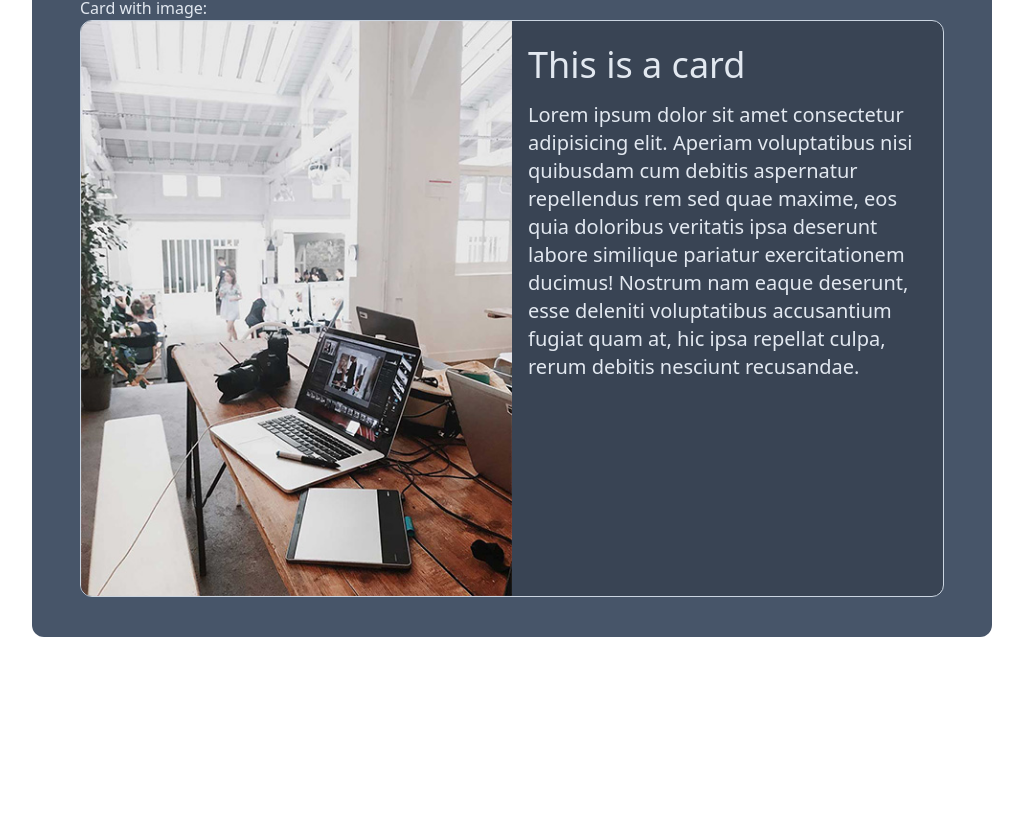
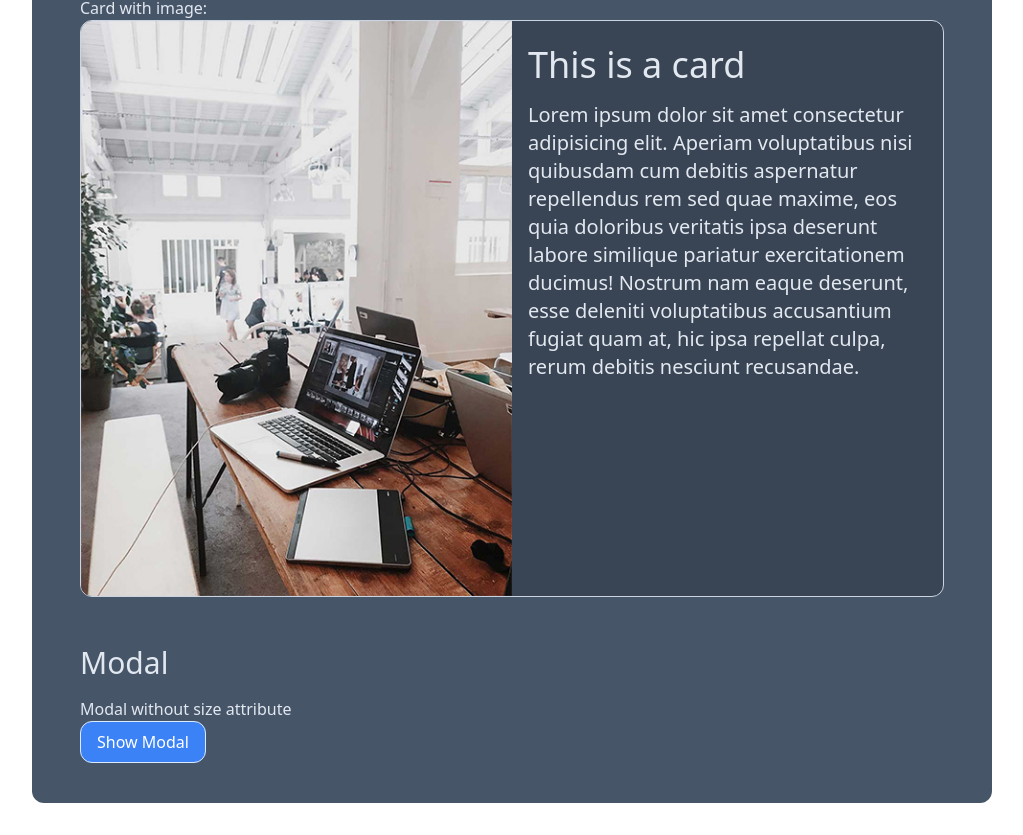
Before and after one commit to ChristofferGylin/react-component-library, a React app: page / in a window 1280 px wide. Shown: the part 2276-3111 px from the top of the page, without its empty margins (128-1151 px from the left). Before the commit the page ends 2945 px from the top, so only its background shows below. Built offline with nearby package versions, Linux system fonts and the light colour scheme; the HTML template or start-up script is replaced by a standard one.

Commit message:
Created Modal component

```diff
--- a/src/App.jsx
+++ b/src/App.jsx
@@ -4,6 +4,7 @@ import Alert from "./Alert";
 import { FiAlertOctagon } from "react-icons/fi";
 import Badge from "./Badge";
 import Card from "./Card";
+import Modal from "./Modal";
 
 const cardText = `Lorem ipsum dolor sit amet consectetur adipisicing elit. Aperiam
                 voluptatibus nisi quibusdam cum debitis aspernatur repellendus
@@ -18,6 +19,7 @@ const onDismiss = () => {
 };
 
 function App() {
+  const [showModal, setShowModal] = useState("hidden");
   return (
     <div className="text-slate-200">
       <h1 className="text-5xl text-center">React Component Library</h1>
@@ -177,6 +179,24 @@ function App() {
             />
           </div>
         </div>
+
+        <div className="flex flex-col gap-4 my-4">
+          <h2 className="text-3xl">Modal</h2>
+          <div>
+            <p>Modal without size attribute</p>
+            <Button
+              title="Show Modal"
+              callback={() => {
+                setShowModal("flex");
+              }}
+            />
+            <Modal show={showModal} onClose={setShowModal}>
+              <Modal.Header title="Tea or Cake or Death" />
+              <Modal.Body text="Lorem ipsum dolor sit amet consectetur adipisicing elit. Nam tempora soluta sit molestias accusantium. Nesciunt labore ducimus a deleniti ipsam ratione asperiores dolore voluptates adipisci, iure dignissimos pariatur sequi ipsa distinctio illo molestiae? Consequatur qui sit aliquid magnam aliquam delectus vero facilis ex nulla libero laborum fuga commodi voluptatem, corrupti amet omnis perferendis consectetur debitis inventore non labore molestiae numquam. Accusantium dolore repellendus possimus obcaecati eos? Ad enim quis repellat cupiditate neque quos est, nam nemo, quibusdam rerum, fuga quaerat consectetur necessitatibus voluptatum illo assumenda maiores itaque quasi accusamus dolor? Voluptatem, accusantium molestiae! Tempora maxime, explicabo nemo ad placeat obcaecati?" />
+              <Modal.Footer />
+            </Modal>
+          </div>
+        </div>
       </div>
     </div>
   );
--- a/src/Button.jsx
+++ b/src/Button.jsx
@@ -11,6 +11,10 @@ const Button = (props) => {
     } else if (size === 'xlarge') {
 
         sizeAtt = `py-6 px-8 text-xl`;
+
+    } else if (size === 'small') {
+
+        sizeAtt = `py-1 px-4 text-sm rounded-lg h-8`;
 
     }
 
@@ -40,6 +44,10 @@ const Button = (props) => {
 
         colorAtt = `bg-gray-500 hover:bg-gray-400 border-gray-100 text-white`;
 
+    } else if (color === 'slate') {
+
+        colorAtt = `bg-slate-700 hover:bg-slate-800 border-slate-300 hover:border-slate-50 text-slate-50`;
+
     }
 
     let disabledAtt = false;
--- /dev/null
+++ b/src/Modal.jsx
@@ -0,0 +1,100 @@
+import { AiOutlineClose } from "react-icons/ai";
+import Button from "./Button";
+
+const Modal = (props) => {
+  const { show, onClose, size, children } = props;
+
+  let sizeAtt = `w-3/4 h-3/4 text-sm px-8 py-6`;
+
+  if (size === "medium") {
+    sizeAtt = `text-base px-3 py-5`;
+  }
+
+  return (
+    <div
+      className={`${show} fixed z-888 top-0 left-0 w-screen h-screen bg-black/30 backdrop-blur`}
+      id="blackout"
+      onClick={(e) => {
+        closeBlackout(e, onClose);
+      }}
+    >
+      <div
+        className={`${sizeAtt} overflow-hidden rounded-lg z-999 fixed top-1/2 left-1/2 -translate-x-1/2 -translate-y-1/2 bg-slate-700 border border-slate-300 text-slate-200 shadow-lg shadow-black/80`}
+      >
+        {children}
+        <AiOutlineClose
+          className="absolute top-3 right-3 hover:bg-black/30 rounded text-lg"
+          id="close"
+          onClick={() => {
+            onClose("hidden");
+          }}
+        />
+      </div>
+    </div>
+  );
+};
+
+const Header = (props) => {
+  const { size, title } = props;
+
+  let sizeAtt = `text-2xl mb-6`;
+  return (
+    <div className={`${sizeAtt} text-center w-full`}>
+      <h3>{title}</h3>
+    </div>
+  );
+};
+
+const Body = (props) => {
+  const { size, text } = props;
+
+  let sizeAtt = `text-lg`;
+  return (
+    <div className="w-full h-4/5 overflow-hidden mb-8 scroll-auto">
+      <p className={`${sizeAtt} w-full h-full`}>{text}</p>
+    </div>
+  );
+};
+
+const Footer = (props) => {
+  const { size } = props;
+
+  let sizeAtt = `text-lg`;
+  return (
+    <div className="flex justify-center gap-4 w-full absolute bottom-0 left-0 bg-slate-900/60 py-2">
+      <Button size="small"
+        color="slate"
+        callback={() => {
+          alert("You chose tea");
+        }}
+        title="Tea"
+      />
+      <Button size="small"
+        color="slate"
+        callback={() => {
+          alert("You chose tea");
+        }}
+        title="Cake"
+      />
+      <Button size="small"
+        color="slate"
+        callback={() => {
+          alert("You chose tea");
+        }}
+        title="Death"
+      />
+    </div>
+  );
+};
+
+const closeBlackout = (e, onClose) => {
+  console.log(e.target.id);
+  if (e.target.id === "blackout") {
+    onClose("hidden");
+  }
+};
+
+Modal.Header = Header;
+Modal.Body = Body;
+Modal.Footer = Footer;
+export default Modal;
```
